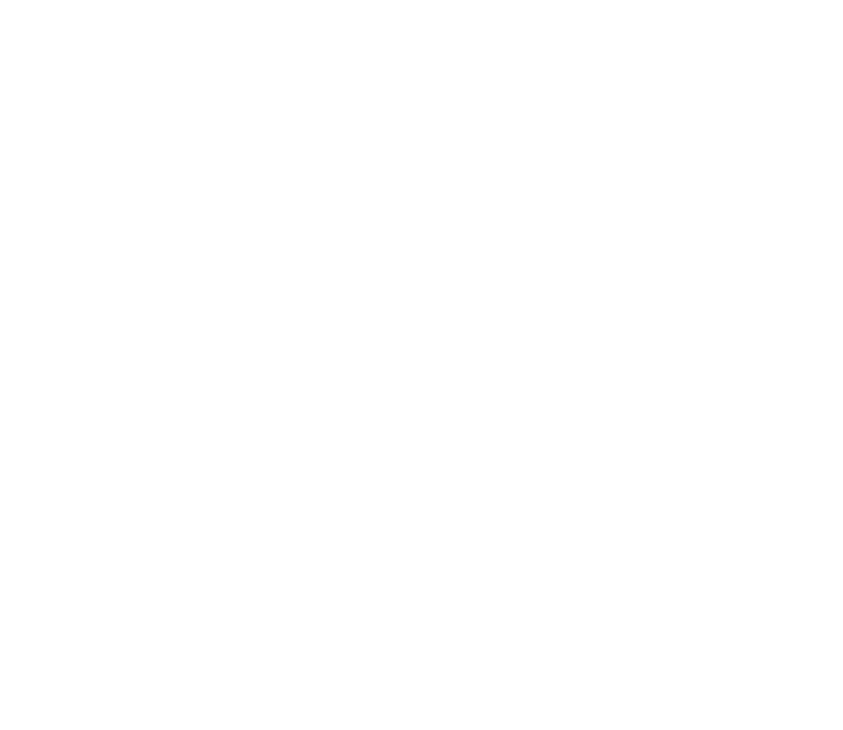
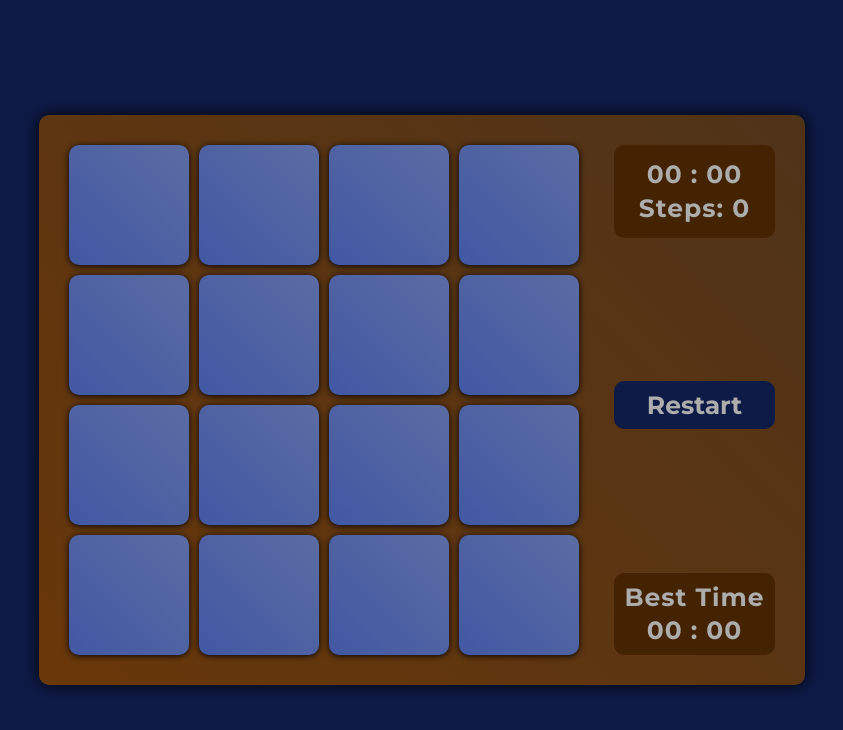
Before and after one commit to Kushichka/Game-Colors-, a website: page src/index.html in a window 1280 px wide. Shown: the whole page, without its empty margins (218-1061 px from the left). Drawn offline with nearby package versions, Linux system fonts and the light colour scheme; files that its build step writes are made by us from their sources.

Commit message:
layout added

```diff
--- a/src/index.html
+++ b/src/index.html
@@ -1,23 +1,76 @@
 <!DOCTYPE html>
 <html lang="en">
+
 <head>
     <meta charset="UTF-8">
     <meta http-equiv="X-UA-Compatible" content="IE=edge">
     <meta name="viewport" content="width=device-width, initial-scale=1.0">
     <link rel="stylesheet" href="style/main.min.css">
-    <title>Document</title>
+    <title>Colors</title>
 </head>
+
 <body>
     <div class="wrapper">
-
-        <header class="header"></header>
-
-        <main class="main"></main>
-
-        <footer class="footer"></footer>
-
+        <div class="game">
+            <div class="game__field">
+                <ul class="game__field-list">
+                    <li class="game__field-square"></li>
+                    <li class="game__field-square"></li>
+                    <li class="game__field-square"></li>
+                    <li class="game__field-square"></li>
+                    <li class="game__field-square"></li>
+                    <li class="game__field-square"></li>
+                    <li class="game__field-square"></li>
+                    <li class="game__field-square"></li>
+                    <li class="game__field-square"></li>
+                    <li class="game__field-square"></li>
+                    <li class="game__field-square"></li>
+                    <li class="game__field-square"></li>
+                    <li class="game__field-square"></li>
+                    <li class="game__field-square"></li>
+                    <li class="game__field-square"></li>
+                    <li class="game__field-square"></li>
+                </ul>
+            </div>
+            <div class="game__panel">
+                <div class="game__panel-score-table">
+                    <p class="game__panel-time">
+                        <span class="game__panel-time-minutes">
+                            00
+                        </span>
+                        :
+                        <span class="game__panel-time-seconds">
+                            00
+                        </span>
+                    </p>
+                    <p class="game__panel-steps">
+                        Steps:
+                        <span class="game__panel-steps-count">
+                            0
+                        </span>
+                    </p>
+                </div>
+                <button class="game__panel-btn">
+                    Restart
+                </button>
+                <div class="game__panel-best">
+                    <p class="game__panel-best-title">
+                        Best Time
+                    </p>
+                    <p class="game__panel-best-title">
+                        <span class="game__panel-best-minutes">
+                            00
+                        </span>
+                        :
+                        <span class="game__panel-best-seconds">
+                            00
+                        </span>
+                    </p>
+                </div>
+            </div>
+        </div>
     </div>
-
     <script src="script/main.min.js"></script>
 </body>
+
 </html>
--- /dev/null
+++ b/src/style/animations.scss
@@ -0,0 +1,27 @@
+@keyframes addColor {
+    0% {
+        transform: scale(.95);
+    }
+    15% {
+        transform: scale(0.85);
+    }
+    30% {
+        transform: scale(.95);
+    }
+    40% {
+        transform: rotateY(0);
+    }
+    100% {
+        transform: rotateY(180deg);
+    }
+}
+
+@keyframes delColor {
+    from {
+        transform: rotateY(180deg);
+    }
+
+    to {
+        transform: rotateY(0);
+    }
+}
--- a/src/style/global.scss
+++ b/src/style/global.scss
@@ -1,16 +1,30 @@
-.wrapper {
-    max-width: $maxWrapperWidth;
-    display: flex;
-    flex-direction: column;
-    min-height: 100vh;
+body {
+    font-family: 'Montserrat', sans-serif;
+    letter-spacing: 1px;
+    background-color: $body;
+    user-select: none;
 }
 
-.container {
-    max-width: $maxContainerWidth + $containerPadding;
-    padding: $containerPadding;
-    margin: 0 auto;
+.wrapper {
+    width: 100%;
+    height: 100%;
+    position: fixed;
+    top: 0;
+    left: 0;
+    display: flex;
+    align-items: center;
+    align-content: center;
+    justify-content: center;
+    overflow: auto;
 }
 
-.footer {
-    margin-top: auto;
+.game {
+    display: flex;
+    padding: 30px;
+    margin: 30px;
+    background: linear-gradient(45deg, $brown1, $brown2);
+    border-radius: 10px;
+    gap: 35px;
+    box-shadow: 0 0 1rem $shadow;
+    overflow: hidden;
 }
--- a/src/style/main.scss
+++ b/src/style/main.scss
@@ -2,6 +2,6 @@
 @import './reset.scss';
 @import './variables.scss';
 @import './global.scss';
-@import './parts/header.scss';
-// other parts... //
-@import './parts/footer.scss';
+@import './animations.scss';
+@import './parts/gameField.scss';
+@import './parts/gamePanel.scss';
--- /dev/null
+++ b/src/style/parts/gameField.scss
@@ -0,0 +1,24 @@
+.game__field {
+    max-width: $gameField;
+    max-height: $gameField;
+
+    &-list {
+        display: flex;
+        flex-wrap: wrap;
+        gap: $squareGap;
+    }
+    &-square {
+        width: $squareWidth;
+        height: $squareHeigh;
+        background: linear-gradient(45deg, $closed1, $closed2);
+        border-radius: 10px;
+        filter: drop-shadow(0 0.1rem 0.2rem #030303);
+
+        &:hover {
+            cursor: pointer;
+            background: linear-gradient(45deg, #3c5297, #536294);
+            filter: drop-shadow(0 0.1rem 0.2rem #030303);
+            // animation: addColor .7s linear;
+        }
+    }
+}
--- /dev/null
+++ b/src/style/parts/gamePanel.scss
@@ -0,0 +1,34 @@
+.game__panel {
+    display: flex;
+    flex-direction: column;
+    justify-content: space-between;
+    font-size: 25px;
+    color: $white;
+
+    &-score-table {
+        display: flex;
+        flex-direction: column;
+        align-items: center;
+        gap: 5px;
+        background-color: $darkBrown;
+        border-radius: 10px;
+        padding: 15px 25px;
+    }
+    &-btn {
+        @include button-reset;
+        background-color: $body;
+        border-radius: 10px;
+        padding: 10px;
+        font-size: 25px;
+        color: $white;
+    }
+    &-best {
+        display: flex;
+        flex-direction: column;
+        align-items: center;
+        gap: 5px;
+        background-color: $darkBrown;
+        border-radius: 10px;
+        padding: 10px;
+    }
+}
--- a/src/style/variables.scss
+++ b/src/style/variables.scss
@@ -1,17 +1,30 @@
 // margins/paddings //
-$maxContainerWidth: 1100px;
-$containerPadding: 15px;
-$maxWrapperWidth: 1440px;
+$maxWrapperWidth: 1200px;
+$wrapperPadding: 15px;
+
+// others //
+$squareWidth: 120px;
+$squareHeigh: 120px;
+$squareGap: 10px;
+$gameField: calc(($squareWidth * 4) + ($squareGap * 3));
 
 // fonts //
-
+@import url('https://fonts.googleapis.com/css2?family=Montserrat:wght@700&display=swap');
 
 // colors //
-
+$body: #0E1B47;
+$closed1: #4158A3;
+$closed2: #5B6CA3;
+$brown1: #69380A;
+$brown2: #4F3319;
+$shadow: #030303;
+$darkBrown: #442303;
+$white: #adadad;
 
 // mixins //
 @mixin button-reset {
     border: none;
     padding: 0;
     background-color: transparent;
+    cursor: pointer;
 }
```
Also changed, not shown: package.json (+10 -2 lines), src/style/parts/footer.scss (deleted), src/style/parts/header.scss (deleted).
